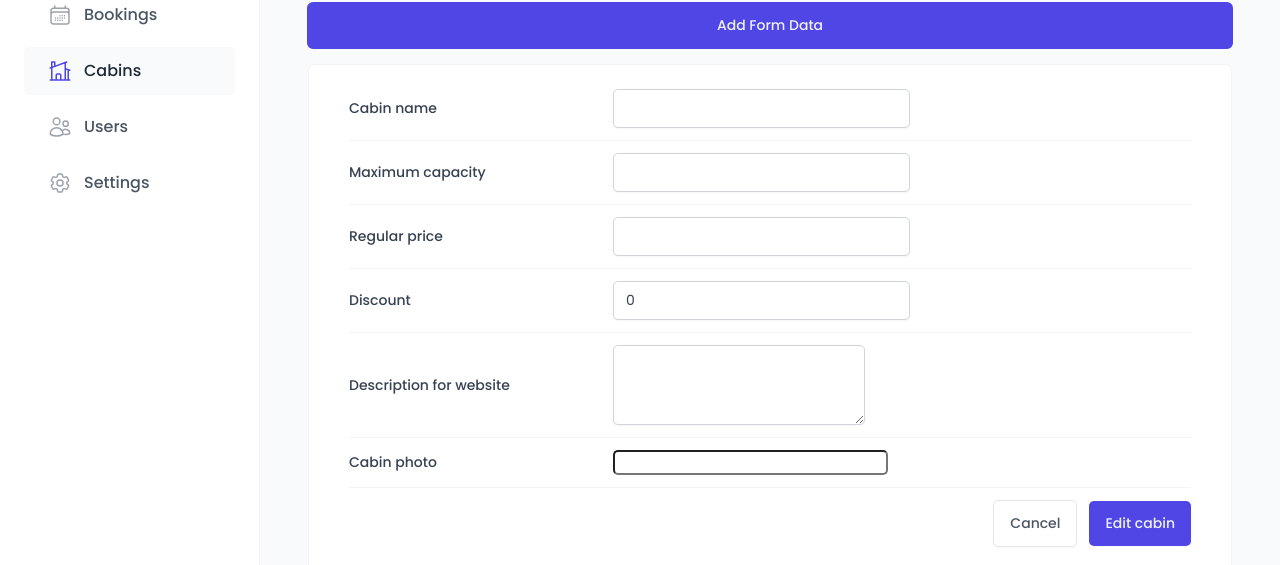
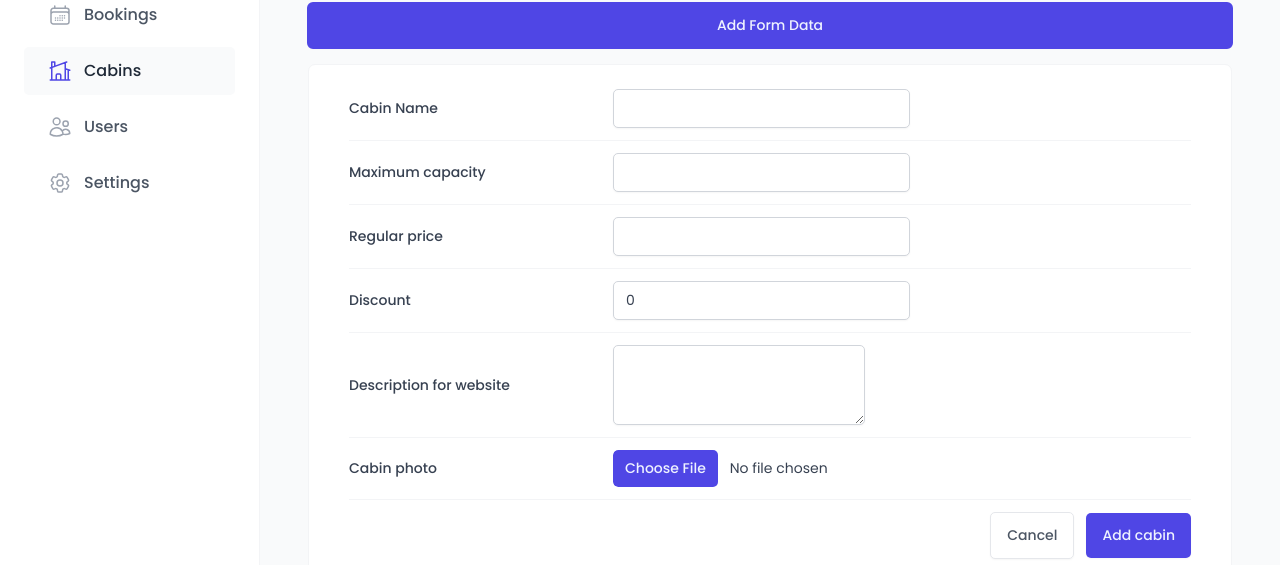
Before and after one commit to dhanushtheijas08/react-hotel-booking-app, a React (Vite) app: page /cabins in a window 1280 px wide. Both pictures are taken after a click on the button "Add Form Data". Shown: the part 232-797 px from the top of the page. Built offline with nearby package versions, Linux system fonts and the light colour scheme; no server answers; the database is empty; a web font is replaced by a local one.

Commit message:
added form validation

```diff
--- a/src/features/cabins/CreateCabinForm.jsx
+++ b/src/features/cabins/CreateCabinForm.jsx
@@ -1,231 +1,19 @@
-// import { useForm } from 'react-hook-form';
+import { useForm } from "react-hook-form";
+import { useMutation, useQueryClient } from "@tanstack/react-query";
+import toast from "react-hot-toast";
 
-// import { useCreateCabin } from 'features/cabins/useCreateCabin';
-// import FormRow from 'ui/FormRow';
-// import Input from 'ui/Input';
-// import Form from 'ui/Form';
-// import Button from 'ui/Button';
-// import FileInput from 'ui/FileInput';
-// import { useEditCabin } from './useEditCabin';
-// import { Textarea } from 'ui/Textarea';
-
-// // We use react-hook-form to make working with complex and REAL-WORLD forms a lot easier. It handles stuff like user validation and errors. manages the form state for us, etc
-// // Validating the user’s data passed through the form is a crucial responsibility for a developer.
-// // React Hook Form takes a slightly different approach than other form libraries in the React ecosystem by adopting the use of uncontrolled inputs using ref instead of depending on the state to control the inputs. This approach makes the forms more performant and reduces the number of re-renders.
-
-// // Receives closeModal directly from Modal
-// function CreateCabinForm({ cabinToEdit, closeModal }) {
-//   const { mutate: createCabin, isLoading: isCreating } = useCreateCabin();
-//   const { mutate: editCabin, isLoading: isEditing } = useEditCabin();
-//   const isWorking = isCreating || isEditing;
-
-//   // For an editing session
-//   const { id: editId, ...editValues } = cabinToEdit || {};
-//   delete editValues.created_at;
-//   const isEditSession = Boolean(editId);
-
-//   // One of the key concepts in React Hook Form is to register your component into the hook. This will make its value available for both the form validation and submission.
-//   const { register, handleSubmit, formState, reset, getValues } = useForm({
-//     defaultValues: isEditSession ? editValues : {},
-//   });
-//   const { errors } = formState;
-
-//   // Invoked in ALL validation passes. Here we get access to the form data
-//   const onSubmit = function (data) {
-//     // No need to validate here, because it's already been done. This is REALLY nice!
-
-//     const options = {
-//       onSuccess: (data) => {
-//         // If this component is used OUTSIDE the Modal Context, this will return undefined, so we need to test for this
-//         closeModal?.();
-//         reset();
-//       },
-//     };
-
-//     const image = typeof data.image === 'object' ? data.image[0] : data.image;
-
-//     if (isEditSession)
-//       editCabin(
-//         {
-//           newCabinData: { ...data, image },
-//           id: editId,
-//         },
-//         options
-//       );
-//     else createCabin({ ...data, image }, options);
-//   };
-
-//   // Invoked when validation fails
-//   const onError = function (errors) {
-//     console.log('Failed validation!', errors);
-//   };
-
-//   // By default, validation happens the moment we submit the form, so when we call handleSubmit. From them on, validation happens on the onChange event [demonstrate]. We cah change that by passing options into useForm ('mode' and 'reValidateMode')
-//   // https://react-hook-form.com/api/useform
-
-//   // The registered names need to be the same as in the Supabase table. This makes it easier to send the request
-//   // "handleSubmit" will validate your inputs before invoking "onSubmit"
-
-//   return (
-//     <Form onSubmit={handleSubmit(onSubmit, onError)} type='modal'>
-//       <FormRow label='Cabin name' error={errors?.name?.message}>
-//         {/* register your input into the hook by invoking the "register" function */}
-//         {/* why the ...? Because this will return an object { onChange, onBlur, customer, ref }, and by spreading we then add all these to the element [show dev tools] */}
-//         {/* include validation with required or other standard HTML validation rules: required, min, max, minLength, maxLength, pattern, validate */}
-//         {/* errors will return when field validation fails  */}
-//         <Input
-//           type='text'
-//           id='name'
-//           disabled={isWorking}
-//           {...register('name', { required: 'This field is required' })}
-//         />
-//       </FormRow>
-
-//       <FormRow label='Maximum capacity' error={errors?.maxCapacity?.message}>
-//         <Input
-//           type='number'
-//           id='maxCapacity'
-//           disabled={isWorking}
-//           {...register('maxCapacity', {
-//             required: 'This field is required',
-//             min: {
-//               value: 1,
-//               message: 'Capacity should be at least 1',
-//             },
-//           })}
-//         />
-//       </FormRow>
-
-//       <FormRow label='Regular price' error={errors?.regularPrice?.message}>
-//         <Input
-//           type='number'
-//           id='regularPrice'
-//           disabled={isWorking}
-//           {...register('regularPrice', {
-//             required: 'This field is required',
-//             min: {
-//               value: 1,
-//               message: 'Price should be at least 1',
-//             },
-//           })}
-//         />
-//       </FormRow>
-
-//       <FormRow label='Discount' error={errors?.discount?.message}>
-//         <Input
-//           type='number'
-//           id='discount'
-//           defaultValue={0}
-//           disabled={isWorking}
-//           {...register('discount', {
-//             required: "Can't be empty, make it at least 0",
-//             validate: (value) =>
-//               getValues().regularPrice >= value ||
-//               'Discount should be less than regular price',
-//           })}
-//         />
-//       </FormRow>
-
-//       <FormRow
-//         label='Description for website'
-//         error={errors?.description?.message}
-//       >
-//         <Textarea
-//           type='number'
-//           id='description'
-//           defaultValue=''
-//           disabled={isWorking}
-//           {...register('description', { required: 'This field is required' })}
-//         />
-//       </FormRow>
-
-//       <FormRow label='Cabin photo' error={errors?.image?.message}>
-//         <FileInput
-//           id='image'
-//           accept='image/*'
-//           disabled={isWorking}
-//           {...register('image', {
-//             // required: 'This field is required',
-//             required: isEditSession ? false : 'This field is required',
-
-//             // VIDEO this doesn't work, so never mind about this, it's too much
-//             // validate: (value) =>
-//             //   value[0]?.type.startsWith('image/') || 'Needs to be an image',
-//           })}
-//         />
-//       </FormRow>
-
-//       <FormRow>
-//         {/* type is an HTML attribute! */}
-//         <Button
-//           variation='secondary'
-//           type='reset'
-//           disabled={isWorking}
-//           onClick={() => closeModal?.()}
-//         >
-//           Cancel
-//         </Button>
-//         <Button disabled={isWorking}>
-//           {isEditSession ? 'Edit cabin' : 'Create new cabin'}
-//         </Button>
-//       </FormRow>
-//     </Form>
-//   );
-// }
-
-// export default CreateCabinForm;
-
-import styled from "styled-components";
+import { createCabin } from "../../services/apiCabins";
 
 import Input from "../../ui/Input";
 import Form from "../../ui/Form";
 import Button from "../../ui/Button";
 import FileInput from "../../ui/FileInput";
 import Textarea from "../../ui/Textarea";
-import { useForm } from "react-hook-form";
-import { useMutation, useQueryClient } from "@tanstack/react-query";
-import { createCabin } from "../../services/apiCabins";
-import toast from "react-hot-toast";
-
-const FormRow = styled.div`
-  display: grid;
-  align-items: center;
-  grid-template-columns: 24rem 1fr 1.2fr;
-  gap: 2.4rem;
-
-  padding: 1.2rem 0;
-
-  &:first-child {
-    padding-top: 0;
-  }
-
-  &:last-child {
-    padding-bottom: 0;
-  }
-
-  &:not(:last-child) {
-    border-bottom: 1px solid var(--color-grey-100);
-  }
-
-  &:has(button) {
-    display: flex;
-    justify-content: flex-end;
-    gap: 1.2rem;
-  }
-`;
-
-const Label = styled.label`
-  font-weight: 500;
-`;
-
-const Error = styled.span`
-  font-size: 1.4rem;
-  color: var(--color-red-700);
-`;
+import FormRow from "./FormRow";
 
 function CreateCabinForm() {
-  const { register, handleSubmit, reset } = useForm();
-
+  const { register, handleSubmit, reset, getValues, formState } = useForm();
+  const { errors } = formState;
   const queryClient = useQueryClient();
   const { mutate, isLoading } = useMutation({
     mutationKey: ["cabin"],
@@ -242,35 +30,92 @@ function CreateCabinForm() {
   const onFormSubmit = function (data) {
     mutate(data);
   };
+  const onFormError = function (err) {
+    // console.log(err);
+  };
   return (
-    <Form onSubmit={handleSubmit(onFormSubmit)}>
-      <FormRow>
-        <Label htmlFor="name">Cabin name</Label>
-        <Input type="text" id="name" {...register("name")} />
+    <Form onSubmit={handleSubmit(onFormSubmit, onFormError)}>
+      <FormRow label="Cabin Name" error={errors?.name?.message}>
+        <Input
+          type="text"
+          id="name"
+          disabled={isLoading}
+          {...register("name", {
+            required: {
+              value: true,
+              message: "Name is required",
+            },
+          })}
+        />
       </FormRow>
 
-      <FormRow>
-        <Label htmlFor="maxCapacity">Maximum capacity</Label>
-        <Input type="number" id="maxCapacity" {...register("maxCapacity")} />
+      <FormRow
+        disabled={isLoading}
+        label="Maximum capacity"
+        error={errors?.maxCapacity?.message}
+      >
+        <Input
+          type="number"
+          id="maxCapacity"
+          {...register("maxCapacity", {
+            required: {
+              value: true,
+              message: "Max Capacity is required",
+            },
+            min: {
+              value: 3,
+              message: "Max Capacity must greater than 2",
+            },
+          })}
+        />
       </FormRow>
 
-      <FormRow>
-        <Label htmlFor="regularPrice">Regular price</Label>
-        <Input type="number" id="regularPrice" {...register("regularPrice")} />
+      <FormRow
+        disabled={isLoading}
+        label="Regular price"
+        error={errors?.regularPrice?.message}
+      >
+        <Input
+          type="number"
+          id="regularPrice"
+          {...register("regularPrice", {
+            required: {
+              value: true,
+              message: "Regular Price is required",
+            },
+          })}
+        />
       </FormRow>
 
-      <FormRow>
-        <Label htmlFor="discount">Discount</Label>
+      <FormRow
+        disabled={isLoading}
+        label="Discount"
+        error={errors?.discount?.message}
+      >
         <Input
           type="number"
           id="discount"
           defaultValue={0}
-          {...register("discount")}
+          {...register("discount", {
+            required: {
+              value: true,
+              message: "Discount is required",
+            },
+            validate: (val) => {
+              return (
+                val <= getValues().regularPrice ||
+                "Discount price must less than regular price"
+              );
+            },
+          })}
         />
       </FormRow>
 
-      <FormRow>
-        <Label htmlFor="description">Description for website</Label>
+      <FormRow
+        disabled={isLoading}
+        label="Description for website"
+        error={errors?.description?.message}
+      >
         <Textarea
           type="number"
           id="description"
@@ -279,17 +124,19 @@ function CreateCabinForm() {
         />
       </FormRow>
 
-      <FormRow>
-        <Label htmlFor="image">Cabin photo</Label>
+      <FormRow
+        disabled={isLoading}
+        label="Cabin photo"
+        error={errors?.image?.message}
+      >
         <FileInput id="image" accept="image/*" {...register("image")} />
       </FormRow>
 
       <FormRow>
-        {/* type is an HTML attribute! */}
         <Button variation="secondary" type="reset">
           Cancel
         </Button>
-        <Button disabled={isLoading}>Edit cabin</Button>
+        <Button disabled={isLoading}>Add cabin</Button>
       </FormRow>
     </Form>
   );
--- /dev/null
+++ b/src/features/cabins/FormRow.jsx
@@ -0,0 +1,45 @@
+import styled from "styled-components";
+const StyledFormRow = styled.div`
+  display: grid;
+  align-items: center;
+  grid-template-columns: 24rem 1fr 1.2fr;
+  gap: 2.4rem;
+
+  padding: 1.2rem 0;
+
+  &:first-child {
+    padding-top: 0;
+  }
+
+  &:last-child {
+    padding-bottom: 0;
+  }
+
+  &:not(:last-child) {
+    border-bottom: 1px solid var(--color-grey-100);
+  }
+
+  &:has(button) {
+    display: flex;
+    justify-content: flex-end;
+    gap: 1.2rem;
+  }
+`;
+
+const Label = styled.label`
+  font-weight: 500;
+`;
+
+const Error = styled.span`
+  font-size: 1.4rem;
+  color: var(--color-red-700);
+`;
+export default function FormRow({ label, error, children }) {
+  return (
+    <StyledFormRow>
+      {label && <Label htmlFor={children.props.id}>{label}</Label>}
+      {children}
+      {error && <Error> {error} </Error>}
+    </StyledFormRow>
+  );
+}
--- a/src/ui/FileInput.jsx
+++ b/src/ui/FileInput.jsx
@@ -1,6 +1,6 @@
 import styled from "styled-components";
 
-const FileInput = styled.input`
+const FileInput = styled.input.attrs({ type: "file" })`
   font-size: 1.4rem;
   border-radius: var(--border-radius-sm);
 
```
